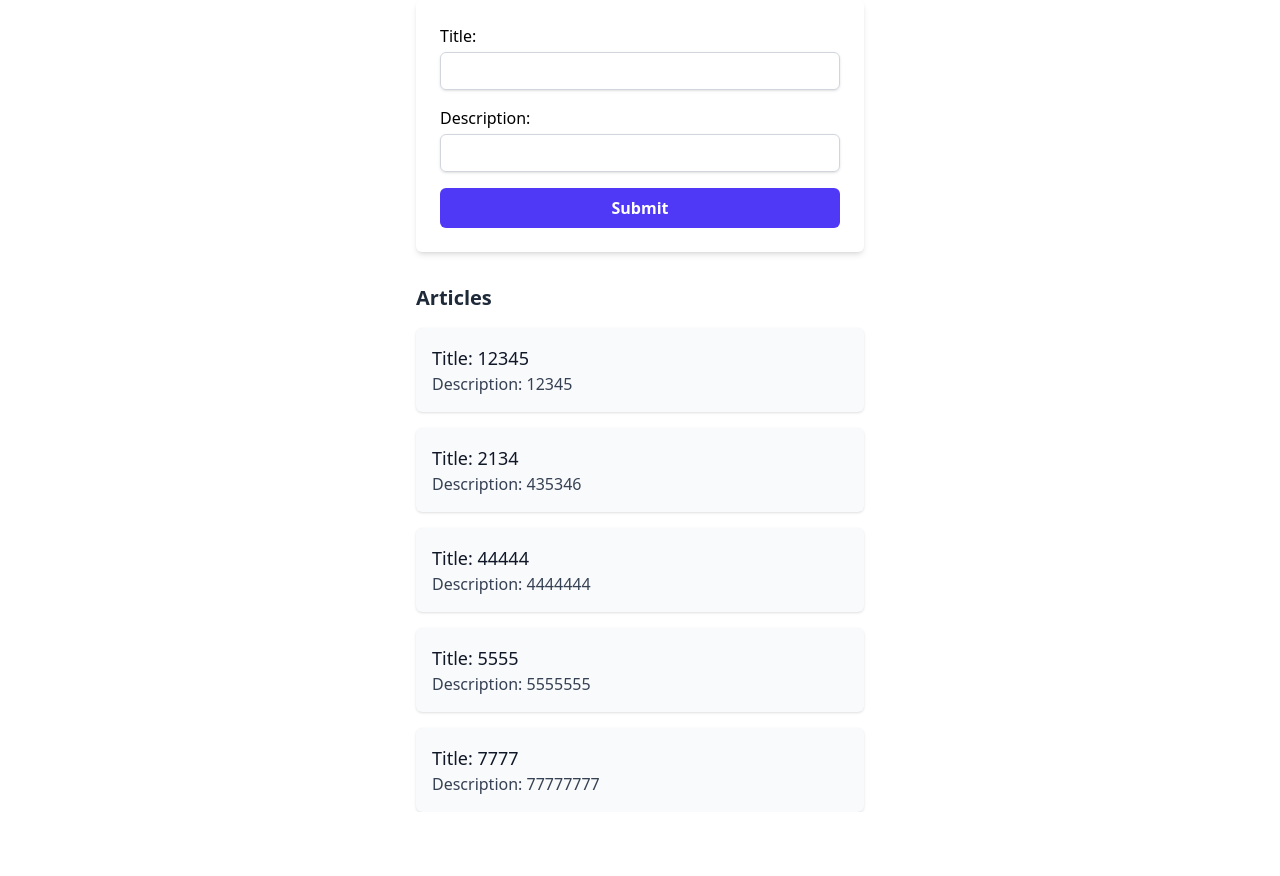
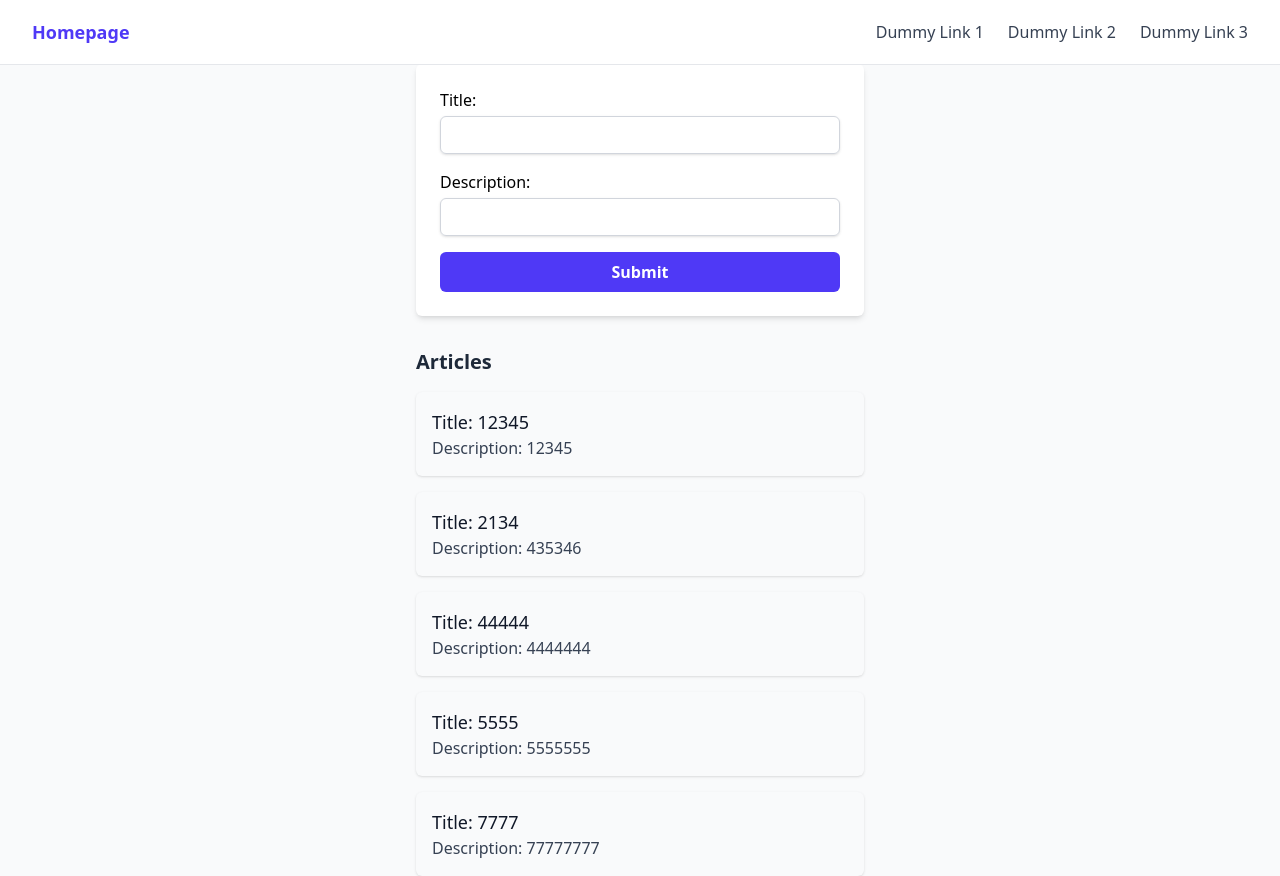
Before and after one commit to mu-us61/DummyDjango, a Django app: page / in a window 1280 px wide. Before the commit the page ends 812 px from the top, so only its background shows below. Run offline with Django 5.2, Linux system fonts and the light colour scheme; data comes from the database, SQL or seed files in the repository.

Commit message:
simple crud arrangements

```diff
--- a/AppBase/urls.py
+++ b/AppBase/urls.py
@@ -3,4 +3,8 @@ from . import views
 
 urlpatterns = [
     path("", views.home, name="home"),
+    path("create", views.create, name="create"),
+    path("read", views.read, name="read"),
+    path("update", views.update, name="update"),
+    path("delete", views.delete, name="delete"),
 ]
--- a/AppBase/views.py
+++ b/AppBase/views.py
@@ -2,8 +2,6 @@ from django.shortcuts import render, redirect
 from .models import Article
 from .forms import ArticleForm
 from django.contrib import messages
-
-# TODO form_asp acilacak daha ayrintili bir sekilde, kaynagi nerede nasil bakilir hepsi bakilcak
 
 
 # Create your views here.
@@ -23,41 +21,17 @@ def home(request):
     return render(request, "home.html", context=context)
 
 
-# def home(request):
-#     errors = {}
-#     title = ""
-#     description = ""
+def create():
+    pass
 
-#     if request.method == "POST":
-#         # retrieve data from form
-#         title = request.POST.get("title", "").strip()
-#         description = request.POST.get("description", "").strip()
 
-#         # check for errors
-#         if title == "":
-#             errors["title"] = "bu alani doldurmak zorunludur"
-#         elif len(title) < 4:
-#             errors["title"] = "en az 4 harf olmali"
-#         elif len(title) > 12:
-#             errors["title"] = "en cok 12 harf olabilir"
+def read():
+    pass
 
-#         if description == "":
-#             errors["description"] = "bu alani doldurmak zorunludur"
-#         elif len(description) < 4:
-#             errors["description"] = "en az 4 harf olmali"
-#         elif len(description) > 12:
-#             errors["description"] = "en cok 12 harf olabilir"
-#         # if no errors complete the form and save the Article
-#         if not errors:
-#             Article.objects.create(title=title, description=description)
-#             messages.success(request, "the article created successfully")
-#             return redirect("home")
 
-#     articles = Article.objects.all()
-#     context = {
-#         "errors": errors,
-#         "title": title,
-#         "description": description,
-#         "articles": articles,
-#     }
-#     return render(request, "home.html", context=context)
+def update():
+    pass
+
+
+def delete():
+    pass
--- a/templates/base.html
+++ b/templates/base.html
@@ -6,16 +6,44 @@
         <meta charset="UTF-8">
         <meta name="viewport" content="width=device-width, initial-scale=1.0">
         <script src="https://cdn.jsdelivr.net/npm/@tailwindcss/browser@4"></script>
-        <!-- tailwind.config.js dont forget this file-->
         <title>
             {% block title %}
                 base.html title
             {% endblock title %}
         </title>
     </head>
-    <body>
-        {% block content %}
-            base.html content
-        {% endblock content %}
+    <body class="bg-gray-50">
+        <!-- Navigation Bar -->
+        <nav class="bg-white border-b border-gray-200 fixed w-full z-50">
+            <div class="max-w-7xl mx-auto px-4 sm:px-6 lg:px-8">
+                <div class="flex justify-between items-center h-16">
+                    <!-- Logo -->
+                    <div class="flex-shrink-0">
+                        <a href="{% url 'home' %}" class="text-indigo-600 font-bold text-lg">Homepage</a>
+                    </div>
+                    <!-- Desktop Navigation -->
+                    <div class="hidden md:flex space-x-6">
+                        <a href="#" class="text-gray-700 hover:text-indigo-500">Dummy Link 1</a>
+                        <a href="#" class="text-gray-700 hover:text-indigo-500">Dummy Link 2</a>
+                        <a href="#" class="text-gray-700 hover:text-indigo-500">Dummy Link 3</a>
+                    </div>
+                    <!-- Mobile Menu Button -->
+                    <div class="md:hidden">
+                        <button type="button"
+                                class="text-gray-500 hover:text-indigo-500 focus:outline-none">
+                            <svg class="h-6 w-6" fill="none" viewBox="0 0 24 24" stroke="currentColor">
+                                <path stroke-linecap="round" stroke-linejoin="round" stroke-width="2" d="M4 6h16M4 12h16M4 18h16" />
+                            </svg>
+                        </button>
+                    </div>
+                </div>
+            </div>
+        </nav>
+        <!-- Content Area -->
+        <main class="pt-16">
+            {% block content %}
+                <div class="max-w-7xl mx-auto px-4 sm:px-6 lg:px-8">base.html content</div>
+            {% endblock content %}
+        </main>
     </body>
 </html>
--- a/templates/home.html
+++ b/templates/home.html
@@ -14,7 +14,18 @@
     <div class="max-w-md mx-auto p-6 bg-white shadow-md rounded-md">
         <form action="" method="post" class="space-y-4" novalidate>
             {% csrf_token %}
-            {{ form.as_p }}
+            {% for field in form %}
+                <div class="mb-4">
+                    {{ field.label_tag }}
+                    {{ field }}
+                    <!-- Error messages styling -->
+                    {% if field.errors %}
+                        <div class="text-red-500 text-sm mt-1">
+                            {% for error in field.errors %}<p>{{ error }}</p>{% endfor %}
+                        </div>
+                    {% endif %}
+                </div>
+            {% endfor %}
             <button type="submit"
                     class="w-full py-2 px-4 bg-indigo-600 text-white font-semibold rounded-md hover:bg-indigo-700 focus:outline-none focus:ring-2 focus:ring-indigo-500 focus:ring-offset-2">
                 Submit
```
